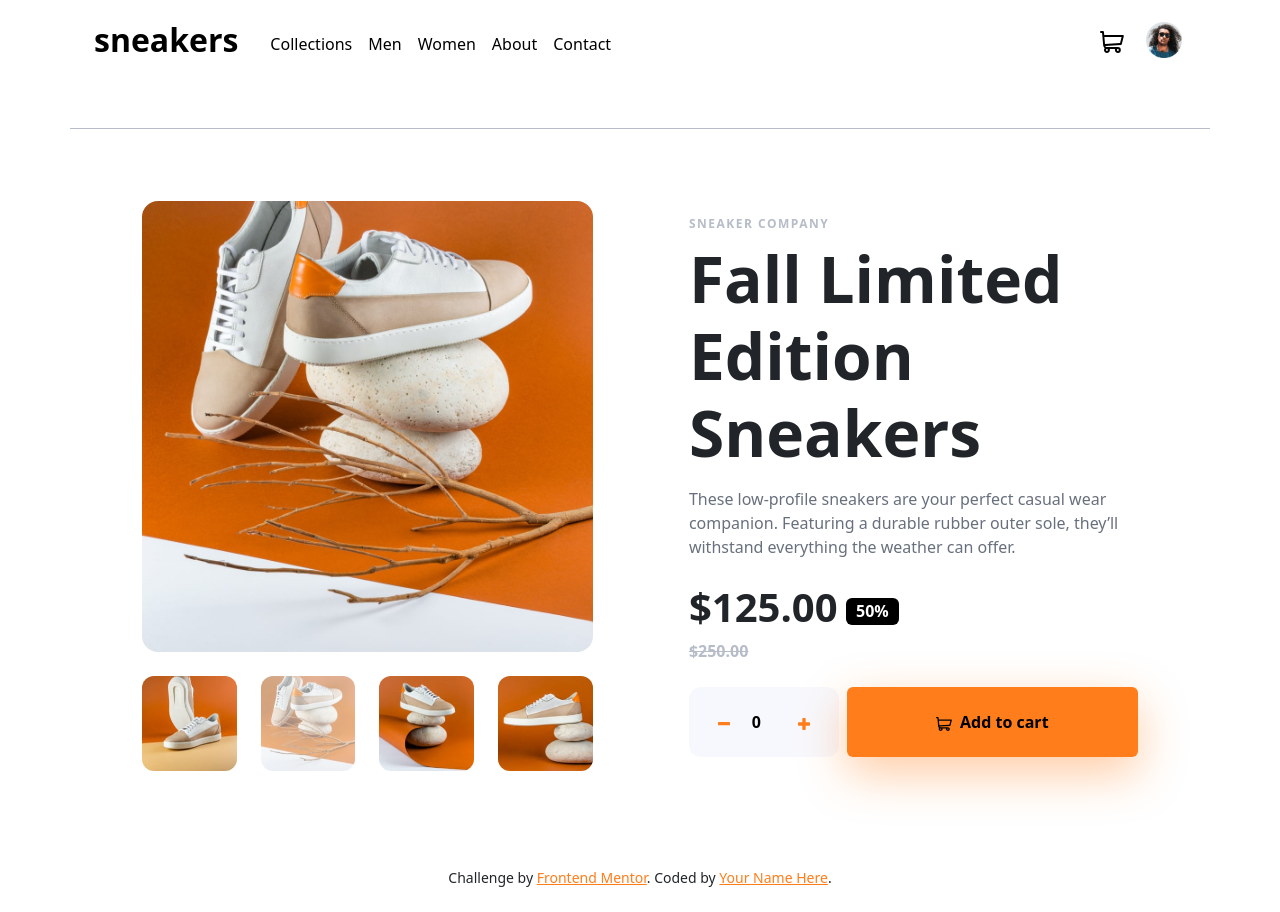
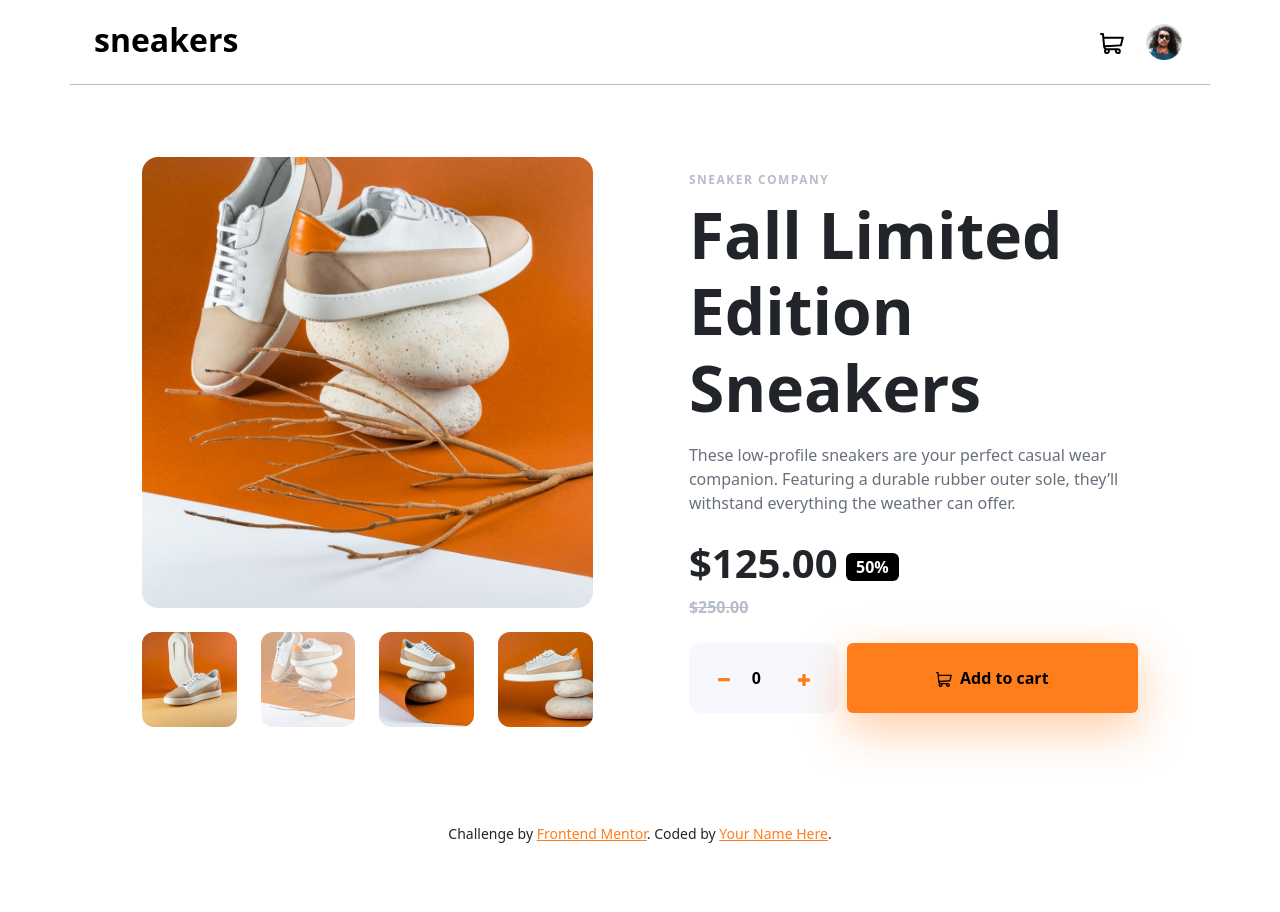
Before and after one commit to dev0xgenius/ecommerce-product-page, a React (Vite) app: page / in a window 1280 px wide. After the commit the page ends 868 px from the top, so only its background shows below. Built offline with nearby package versions, Linux system fonts and the light colour scheme.

Commit message:
Adjust cart card position on large devices
Add hover effects to nav links

Add hover state for user avatar

```diff
--- a/index.html
+++ b/index.html
@@ -8,7 +8,7 @@
   <meta name="description" content="Frontendmentor solution project" />
 
   <link rel="icon" type="image/png" sizes="32x32" href="./src/assets/images/favicon-32x32.png">
-  <!-- <link rel="stylesheet" type="text/css" href="./src/scss/styles.scss" /> -->
+  <!-- <link rl="stylesheet" type="text/css" href="./src/scss/styles.scss" /> -->
   <title>Frontend Mentor | E-commerce product page</title>
 </head>
 
--- a/src/components/CartTracker/CartTracker.tsx
+++ b/src/components/CartTracker/CartTracker.tsx
@@ -28,7 +28,7 @@
             <Card.Text
               className="fw-bolder d-flex text-secondary"
               style={{
-                minHeight: "200px",
+                minHeight: "180px",
                 height: "100%"
               }}
             >
--- a/src/components/Header/Header.tsx
+++ b/src/components/Header/Header.tsx
@@ -5,25 +5,28 @@
 import Navbar from 'react-bootstrap/Navbar'
 import Offcanvas from 'react-bootstrap/Offcanvas'
 import Profile from '../Profile/Profile.tsx'
+import { useEffect, useState } from 'react'
 
 import styles from './header.module.scss'
 
 export default function Header() {
   return (
-    <header className={`border-bottom border-1 border-secondary ${styles.header} pb-xl-5`}>
+    <header className={`border-bottom border-1 border-secondary ${styles.header}`}>
       <Navbar expand="md">
         <Container fluid="sm" className="gap-3 p-4 py-2">
           <Navbar.Toggle className="border-0 shadow-none p-0" aria-controls="menuNavbar" />
           <Row className="align-items-md-start flex-md-row-reverse gap-md-4">
             <Navbar.Offcanvas placement="start" className="p-4 w-75 col p-md-0" aria-labelledby="menuNavbar" id="menuNavbar">
               <Navbar.Toggle className="ps-3" aria-controls="menuNavbar">
-                <im src="src/assets/images/icon-close.svg" alt="close button" />
+                <img src="src/assets/images/icon-close.svg" alt="close button" />
               </Navbar.Toggle>
-              <Offcanvas.Body className="mt-md-2">
-                <Nav>
+              <Offcanvas.Body className="mt-md-1">
+                <Nav className="pb-lg-2 position-relative">
                   {["Collections", "Men", "Women", "About", "Contact"]
                   .map((element, index) =>
-                    <Nav.Link key={index} className={`${styles.navLink}`} href="#">{element}</Nav.Link>
+                    <Nav.Link key={index} className={`${styles.navLink}`} href="#">
+                      {element}
+                    </Nav.Link>
                   )}
                 </Nav>
               </Offcanvas.Body>
@@ -36,3 +39,7 @@
     </header>
   )
 }
+
+function addHoverEffect (linkActive: boolean): any {
+  return linkActive ? styles.active : null;
+}
--- a/src/components/Header/header.module.scss
+++ b/src/components/Header/header.module.scss
@@ -3,7 +3,23 @@
 .header {
   @include media-breakpoint-up("md") {
     .navLink {
+      position: relative;
       font-weight: lighter;
+      transition: $transition-base;
+
+      &:hover {
+        &:after {
+          position: absolute;
+          left: 0%; bottom: -60%;
+          right: 0%;
+          content: "";
+          width: 100%;
+          margin: 0 auto;
+          min-height: .25rem;
+          border-radius: .5rem;
+          background-color: $primary;
+        }
+      }
     }
   }
 }
--- a/src/components/Profile/Profile.tsx
+++ b/src/components/Profile/Profile.tsx
@@ -15,9 +15,11 @@
   const toggleCart = () => setIsCartOpen(!isCartOpen);
 
   return (
-    <Row className="align-items-center gap-3 m-auto me-1 position-sm-relative">
+    <Row className="align-items-center gap-3 m-auto me-1 position-sm-relative"
+      onMouseEnter={toggleCart} onMouseLeave={toggleCart}
+    >
       <Button className="bg-transparent border-0 col p-0 position-relative"
-        aria-controls="cartCard" aria-expanded={isCartOpen} onClick={toggleCart}
+        aria-controls="cartCard" aria-expanded={isCartOpen}
       >
         <img src="src/assets/images/icon-cart.svg" width="24px" alt="cart icon" />
         <Badge className="rounded-pill text-center px-2" style={{
@@ -29,9 +31,8 @@
           { numberOfProducts }
         </Badge>
       </Button>
-      <Button className={`col p-0 bg-transparent border-0 border-hover rounded-circle
-        ${styles.avatar} border-primary`}
-        aria-controls="cartCard" aria-expanded={isCartOpen} onClick={toggleCart}
+      <Button className={`col p-0 bg-transparent rounded-circle ${styles.avatar}`}
+        aria-controls="cartCard" aria-expanded={isCartOpen}
       >
         <img src="src/assets/images/image-avatar.png" width="100%" alt="user avatar" />
       </Button>
--- a/src/components/Profile/profile.module.scss
+++ b/src/components/Profile/profile.module.scss
@@ -8,10 +8,19 @@
     min-width: 24rem;
     left: -400%; bottom: 0%;
   }
+
+  @include media-breakpoint-up("md") {
+    left: -325%;
+  }
 }
 
 button.avatar {
   width: 2rem;
+  border: none;
+
+  &:hover {
+    border: 2px solid $primary;
+  }
 
   @include media-breakpoint-up("md") {
     width: 3rem;
--- a/src/scss/config/_base.scss
+++ b/src/scss/config/_base.scss
@@ -6,8 +6,7 @@
   "position" : map-merge(map-get($utilities, "position"),(responsive: true)),
   "rounded-end" : map-merge(map-get($utilities, "rounded-end"),(responsive : true)),
   "rounded-start" : map-merge(map-get($utilities, "rounded-start"),(responsive : true)),
-  "font-size" : map-merge(map-get($utilities, "font-size"), (responsive : true)),
-  "border-bottom" : map-merge(map-get($utilities, "border-bottom"), (responsive : true))
+  "font-size" : map-merge(map-get($utilities, "font-size"), (responsive : true))
 ));
 
 @import "bootstrap/scss/reboot";
```
